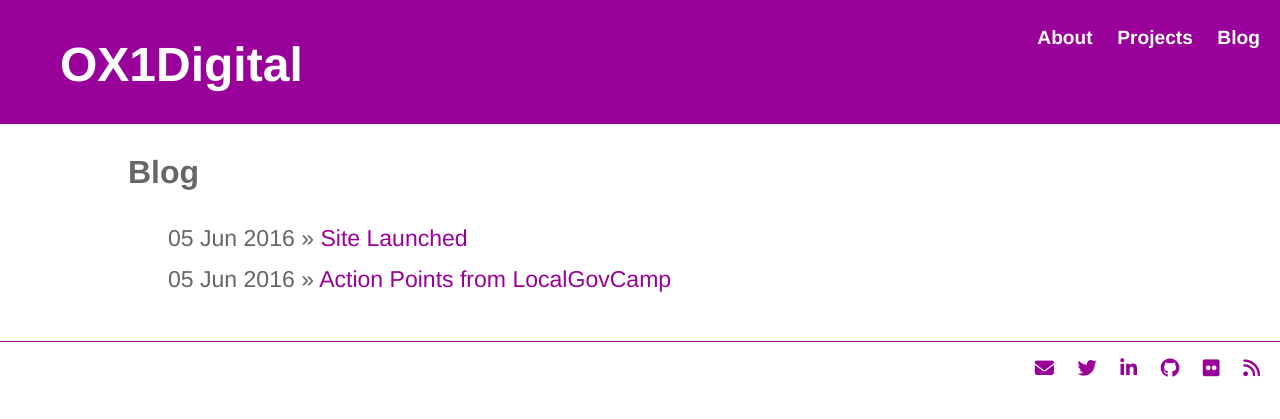
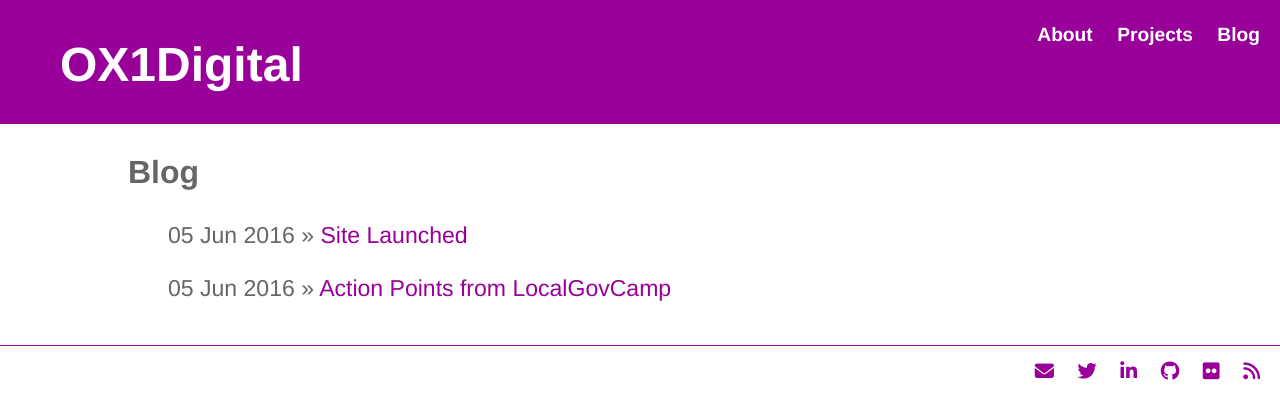
Before and after one commit to electronicdreamplant/electronicdreamplant.github.io, a Jekyll site: the page built from blog/index.html, in a window 1280 px wide. Shown: the top 419 px of the page. Built offline with Jekyll 4.4.1, drawn with Linux system fonts in a browser that asks for light colours; nearby versions of some CDN libraries.

Commit message:
Update main.css
Changing list margins

```diff
--- a/css/main.css
+++ b/css/main.css
@@ -61,7 +61,8 @@
 }
 li  {
     font-size: 1.2em;
-    line-height: 1.8em;
+    line-height: 1.5em;
+    margin-bottom: 0.8em;
 }
 footer {
     border-top: 1px solid #990099;
```
